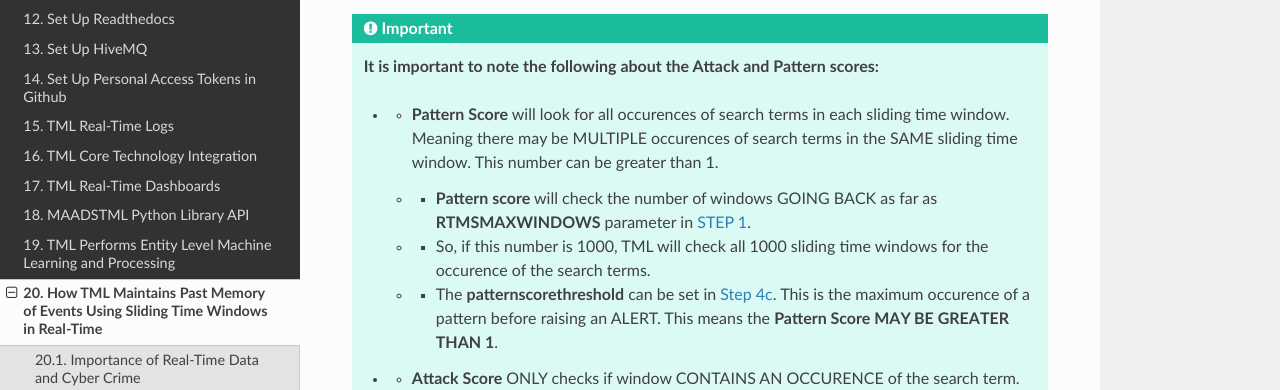
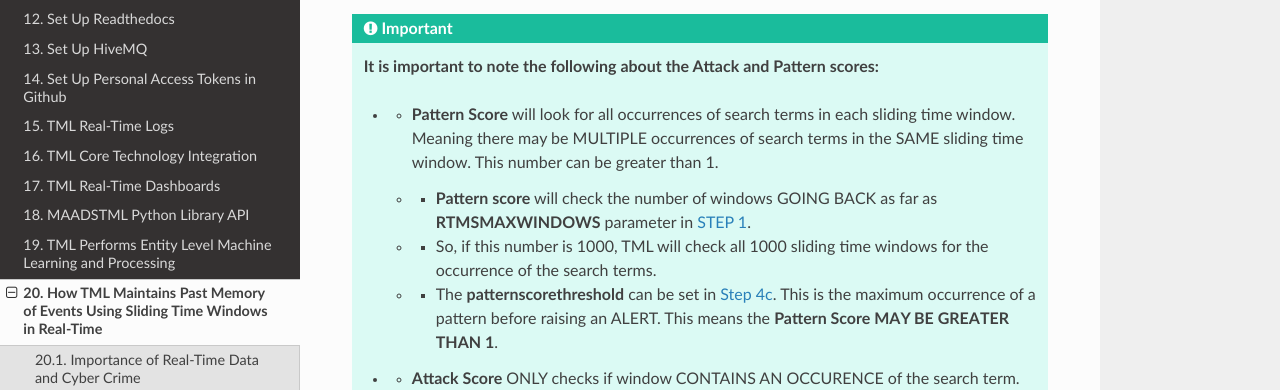
Before and after one commit to smaurice101/readthedocs, a Sphinx documentation site: the page built from docs/source/rtms.rst, in a window 1280 px wide and 900 px high, scrolled down 2920 px. Shown: the part 153-543 px from the top of the window. Built offline with Sphinx 7.4.7 and the Read the Docs theme 3.1.0, drawn with Linux system fonts in a browser that asks for light colours.

Commit message:
Update rtms.rst

```diff
--- a/docs/source/rtms.rst
+++ b/docs/source/rtms.rst
@@ -92,13 +92,13 @@
 .. important::
    **It is important to note the following about the Attack and Pattern scores:**
 
-   * - **Pattern Score** will look for all occurences of search terms in each sliding time window.  Meaning there may be MULTIPLE occurences of search terms in the SAME sliding time window.  This number can be greater than 1.
+   * - **Pattern Score** will look for all occurrences of search terms in each sliding time window.  Meaning there may be MULTIPLE occurrences of search terms in the SAME sliding time window.  This number can be greater than 1.
 
      * - **Pattern score** will check the number of windows GOING BACK as far as **RTMSMAXWINDOWS** parameter in `STEP 1 <https://tml.readthedocs.io/en/latest/tmlbuilds.html#step-1-get-tml-core-params-tml-system-step-1-getparams-dag>`_.
 
-     * - So, if this number is 1000, TML will check all 1000 sliding time windows for the occurence of the search terms.
+     * - So, if this number is 1000, TML will check all 1000 sliding time windows for the occurrence of the search terms.
 
-     * - The **patternscorethreshold** can be set in `Step 4c <https://tml.readthedocs.io/en/latest/tmlbuilds.html#step-4c-preprocesing-3-data-tml-system-step-4c-kafka-preprocess-dag>`_.  This is the maximum occurence of a pattern before raising an ALERT.  This means the **Pattern Score MAY BE GREATER THAN 1**.
+     * - The **patternscorethreshold** can be set in `Step 4c <https://tml.readthedocs.io/en/latest/tmlbuilds.html#step-4c-preprocesing-3-data-tml-system-step-4c-kafka-preprocess-dag>`_.  This is the maximum occurrence of a pattern before raising an ALERT.  This means the **Pattern Score MAY BE GREATER THAN 1**.
 
    * - **Attack Score** ONLY checks if window CONTAINS AN OCCURENCE of the search term.  This number is either 1 or 0.  The attack score is GOING BACK as far as the **rememberpastwindows** parameter in `Step 4c <https://tml.readthedocs.io/en/latest/tmlbuilds.html#step-4c-preprocesing-3-data-tml-system-step-4c-kafka-preprocess-dag>`_.
 
```
